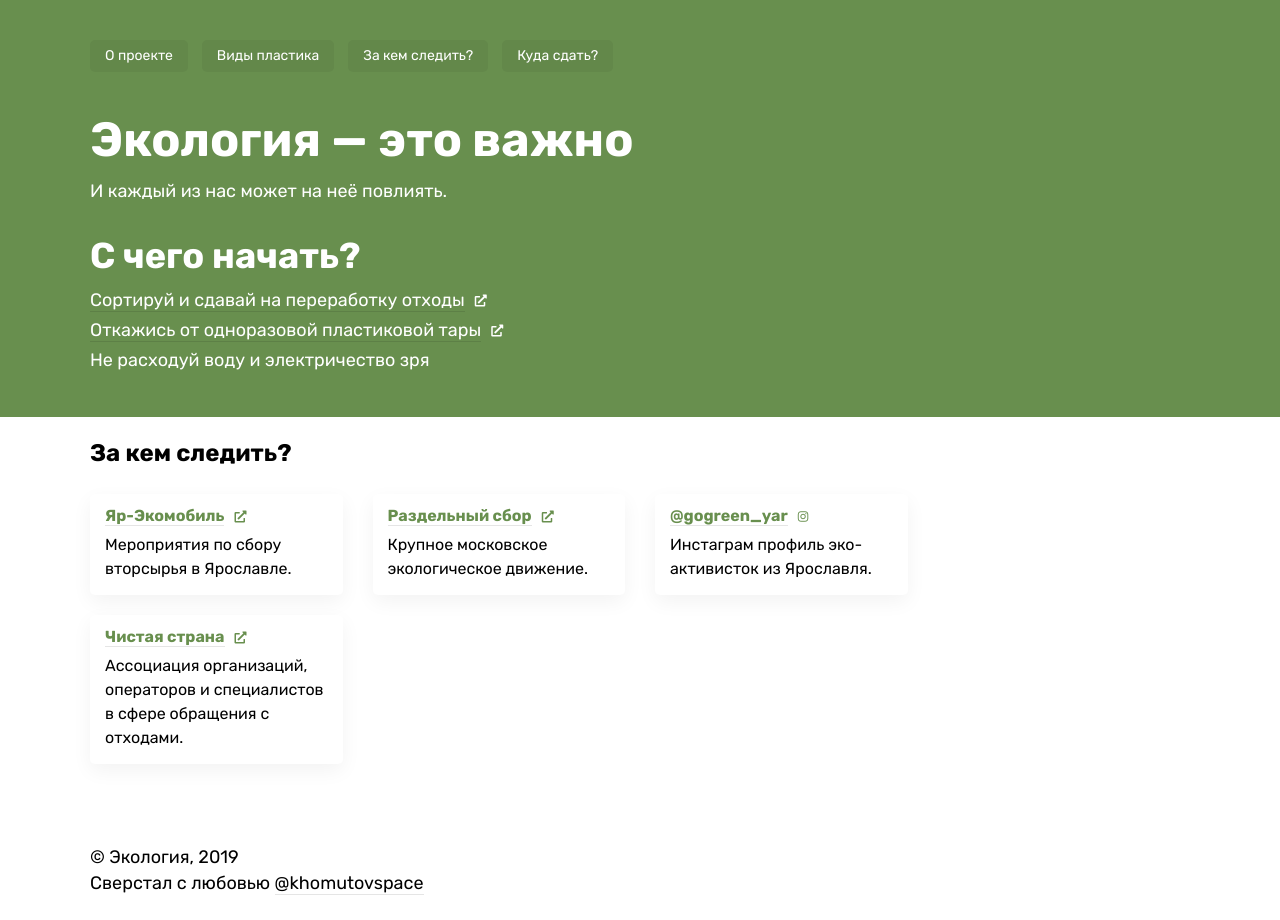
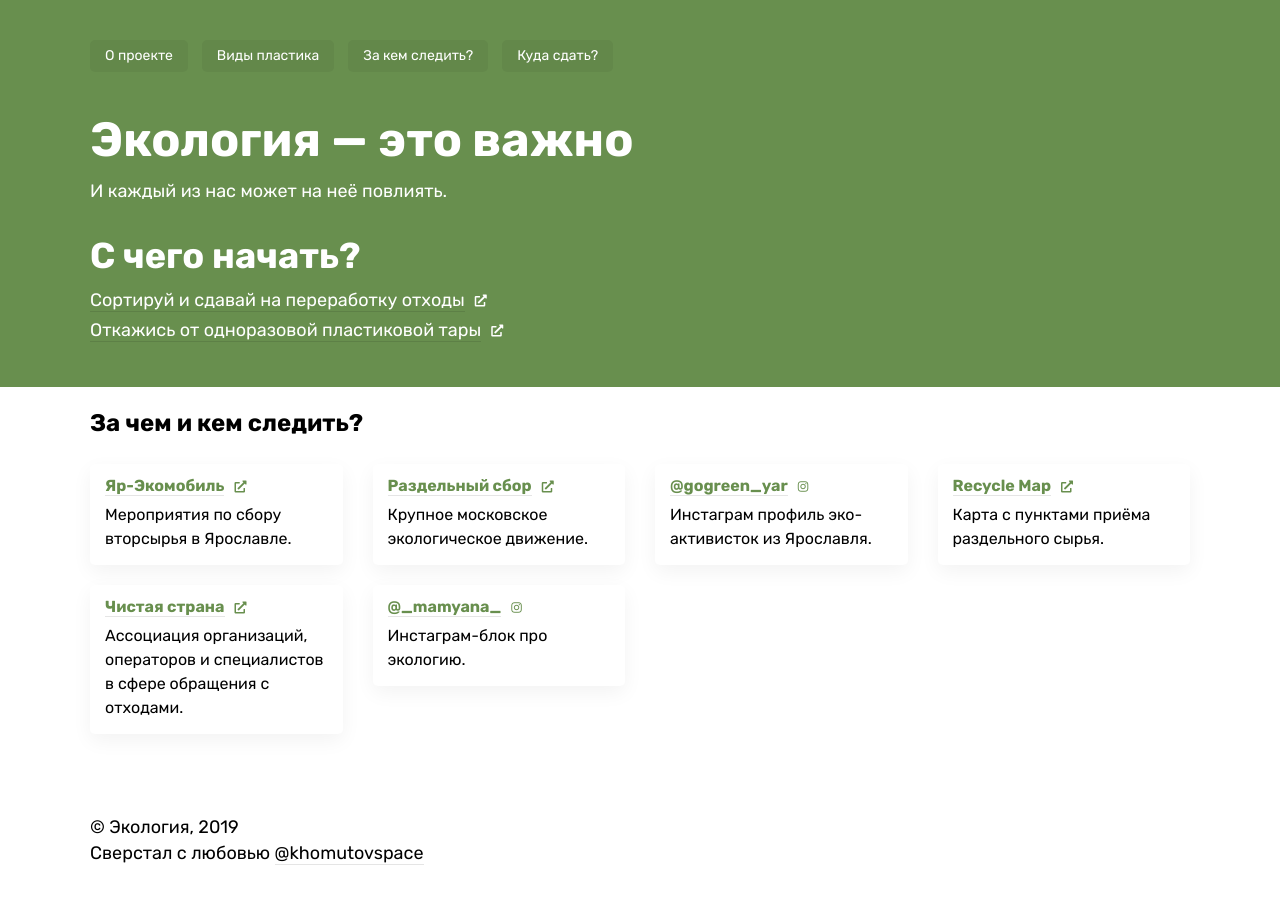
Before and after one commit to khomutovspace/khomutovspace.github.io, a plain HTML site: page project/index.html in a window 1280 px wide. After the commit the page ends 890 px from the top, so only its background shows below. Drawn offline with Linux system fonts and the light colour scheme.

Commit message:
Update index.html

```diff
--- a/project/index.html
+++ b/project/index.html
@@ -44,14 +44,13 @@
      <h2 class="top inv">С чего начать?</h2>
      <p class=""><a href="#" class="link-light">Сортируй и сдавай на переработку отходы</a><span class="fas fa-external-link-alt icon-small inv"></span></p>
      <p><a href="#" class="link-light">Откажись от одноразовой пластиковой тары</a><span class="fas fa-external-link-alt icon-small inv"></span></p>
-     <p class="inv">Не расходуй воду и электричество зря</p>
     </div>
    </div>
   </div>
   <div class="section">
    <div class="container body">
     <div class="col-lg-12 col-md-12 col-sm-12 col-xs-12">
-     <h3>За кем следить?</h3>
+     <h3>За чем и кем следить?</h3>
     </div>
     <div class="col-lg-3 col-md-4 col-sm-6 col-xs-12" id="1 column">
      <div class="card">
@@ -68,11 +67,21 @@
       <h4><a href="https://rsbor-msk.ru/" class="link-accent">Раздельный сбор</a><span class="fas fa-external-link-alt icon-small accent"></span></h4>
       <p>Крупное московское экологическое движение.</p>
      </div>
+     <div class="card">
+      <h4><a href="https://www.instagram.com/_mamyana_/" class="link-accent">@_mamyana_</a><span class="fab fa-instagram icon-small accent"></span></h4>
+      <p>Инстаграм-блок про экологию.</p>
+     </div>
     </div>
     <div class="col-lg-3 col-md-4 col-sm-6 col-xs-12" id="3 column">
      <div class="card">
       <h4><a href="https://www.instagram.com/gogreen_yar/" class="link-accent">@gogreen_yar</a><span class="fab fa-instagram icon-small accent"></span></h4>
       <p>Инстаграм профиль эко-активисток из Ярославля.</p>
+     </div>
+    </div>
+    <div class="col-lg-3 col-md-4 col-sm-6 col-xs-12" id="4 column">
+     <div class="card">
+      <h4><a href="https://recyclemap.ru/" class="link-accent">Recycle Map</a><span class="fas fa-external-link-alt icon-small accent"></span></h4>
+      <p>Карта с пунктами приёма раздельного сырья.</p>
      </div>
     </div>
    </div>
```
